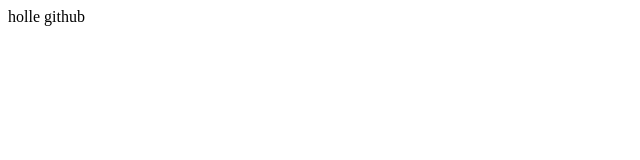
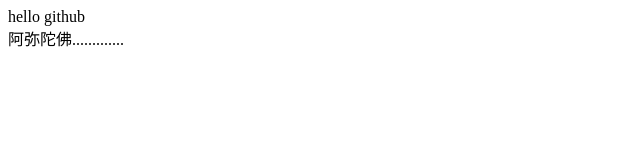
Before and after one commit to maoyuxuan/maoyuxuan.github.io, a plain HTML site: page index.html in a window 1280 px wide. Shown: the whole page, without its empty margins (0-640 px from the left). Drawn offline with Linux system fonts and the light colour scheme.

```diff
--- a/index.html
+++ b/index.html
@@ -7,6 +7,7 @@
     <title>git & github</title>
 </head>
 <body>
-    holle github
+    hello github<br>
+    阿弥陀佛.............
 </body>
 </html>
```
Also changed, not shown: 1 other file.
